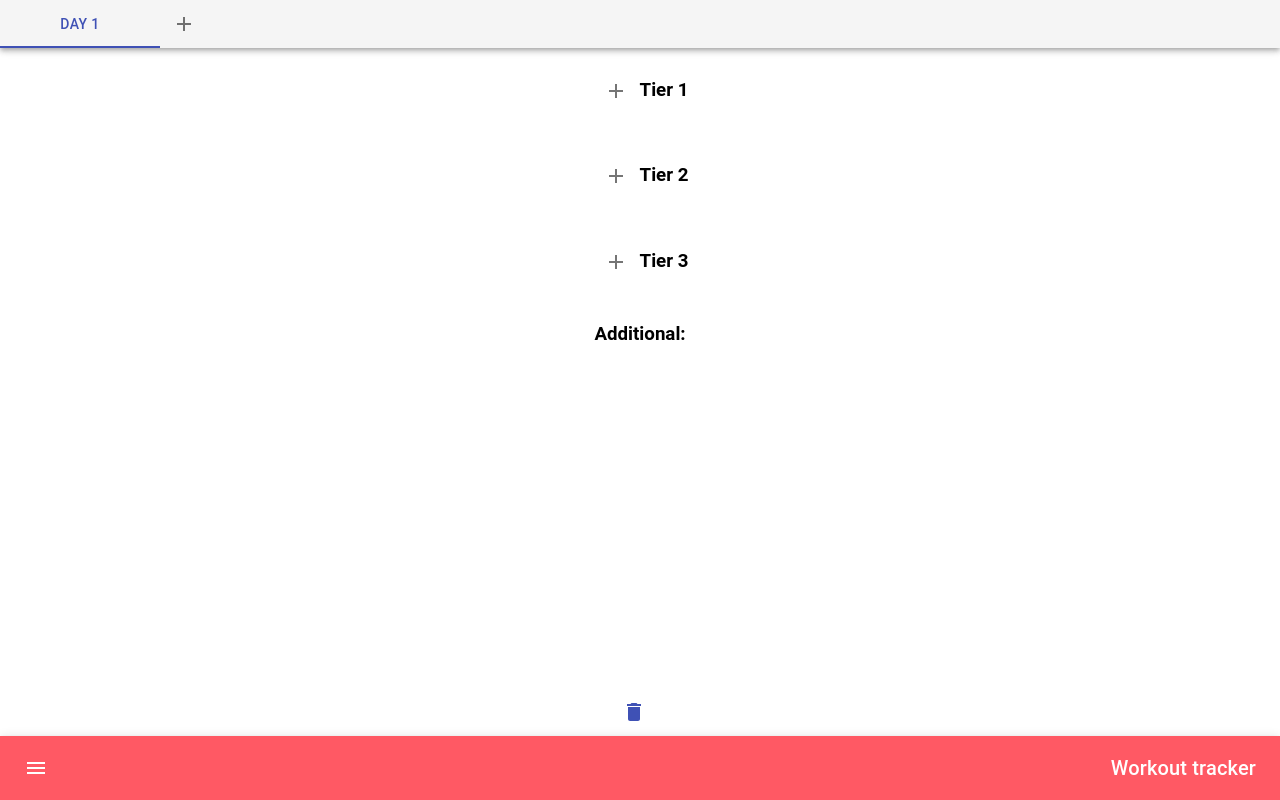
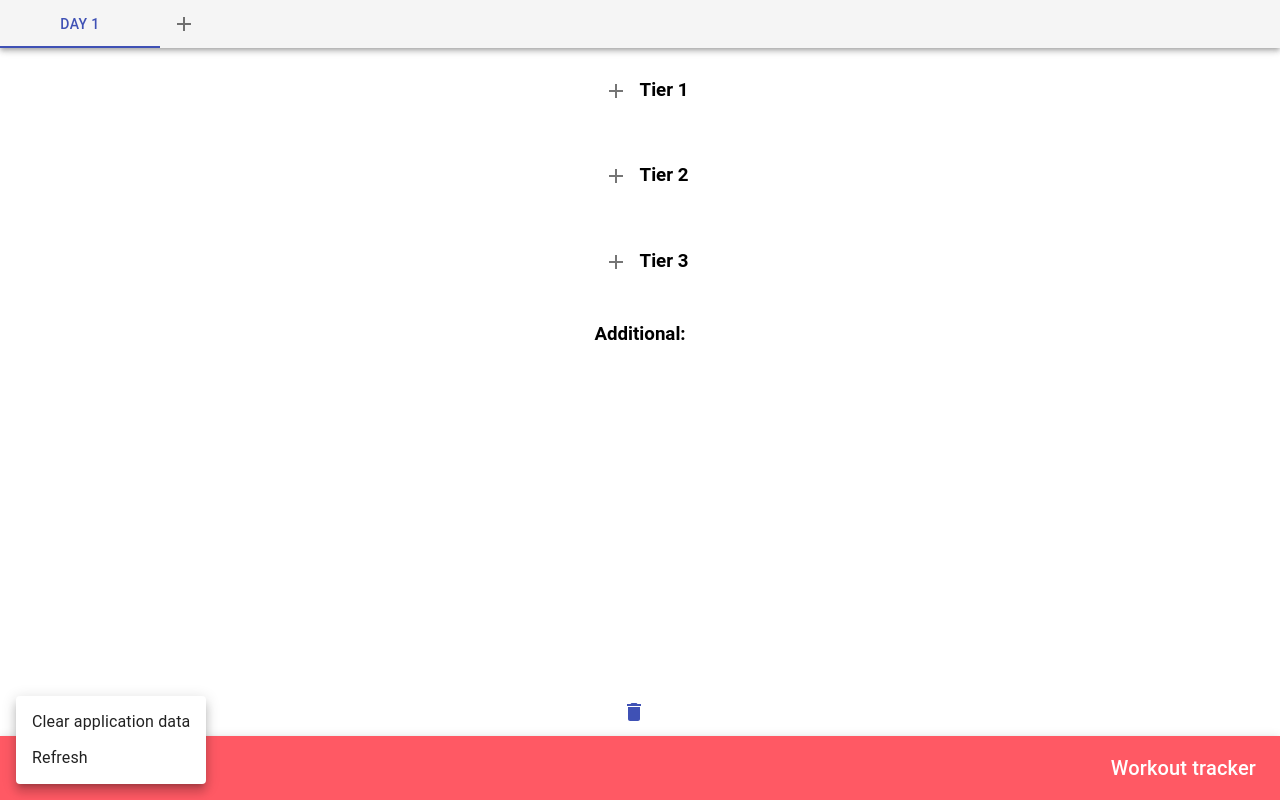
Before and after one commit to szymonpulut/WorkoutTracker, a React (Create React App) app: page / in a window 1280 px wide. Both pictures are taken after a click on the button 36 px from the left and 768 px from the top of the page. Built offline with nearby package versions, Linux system fonts and the light colour scheme.

Commit message:
Added options to burger menu (not yet functional)

```diff
--- a/src/components/BottomHeader/BottomHeader.tsx
+++ b/src/components/BottomHeader/BottomHeader.tsx
@@ -3,6 +3,8 @@ import React from 'react';
 import { withStyles, WithStyles, createStyles, Theme } from '@material-ui/core';
 import { AppBar, Toolbar, Typography, IconButton } from '@material-ui/core';
 import MenuIcon from '@material-ui/icons/Menu';
+
+import BurgerMenu from 'components/BurgerMenu/BurgerMenu';
 
 const styles = (theme: Theme) =>
     createStyles({
@@ -26,7 +28,25 @@ const styles = (theme: Theme) =>
 interface IProps extends WithStyles<keyof ReturnType<typeof styles>> {}
 
 const BottomHeader: React.FC<IProps> = ({ classes }: IProps) => {
+    const [menuAnchorEl, setMenuAnchorEl] = React.useState<null | HTMLElement>(
+        null,
+    );
+
+    const handleMenuClick = (event: React.MouseEvent<HTMLButtonElement>) => {
+        setMenuAnchorEl(event.currentTarget);
+    };
+
+    const handleMenuClose = () => {
+        setMenuAnchorEl(null);
+    };
+
     return (
+        <>
+            <BurgerMenu
+                anchorEl={menuAnchorEl}
+                open={Boolean(menuAnchorEl)}
+                handleClose={handleMenuClose}
+            />
             <AppBar position="sticky" className={classes.appBar}>
                 <Toolbar>
                     <IconButton
@@ -34,6 +54,8 @@ const BottomHeader: React.FC<IProps> = ({ classes }: IProps) => {
                         className={classes.menuButton}
                         color="inherit"
                         aria-label="menu"
+                        onClick={handleMenuClick}
+                        aria-haspopup
                     >
                         <MenuIcon />
                     </IconButton>
@@ -42,6 +64,7 @@ const BottomHeader: React.FC<IProps> = ({ classes }: IProps) => {
                     </Typography>
                 </Toolbar>
             </AppBar>
+        </>
     );
 };
 
--- /dev/null
+++ b/src/components/BurgerMenu/BurgerMenu.tsx
@@ -0,0 +1,25 @@
+import React from 'react';
+
+import Menu from '@material-ui/core/Menu';
+import MenuItem from '@material-ui/core/MenuItem';
+
+interface IProps {
+    anchorEl: null | HTMLElement;
+    open: boolean;
+    handleClose: () => void;
+}
+
+const BurgerMenu: React.FC<IProps> = ({
+    anchorEl,
+    open,
+    handleClose,
+}: IProps) => {
+    return (
+        <Menu anchorEl={anchorEl} keepMounted open={open} onClose={handleClose}>
+            <MenuItem onClick={handleClose}>Clear application data</MenuItem>
+            <MenuItem onClick={handleClose}>Refresh</MenuItem>
+        </Menu>
+    );
+};
+
+export default BurgerMenu;
```
Lines whose indentation alone changed are shown as unchanged.
